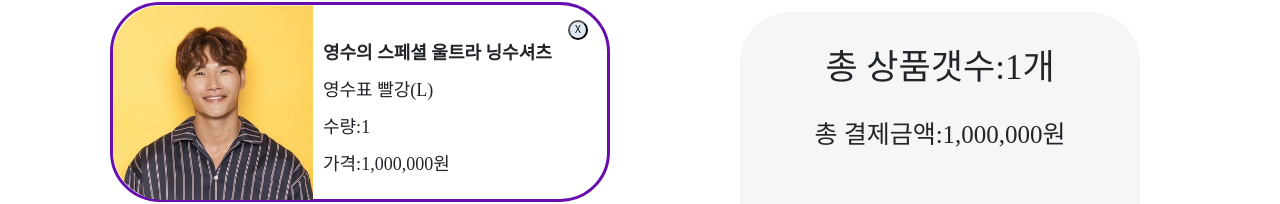
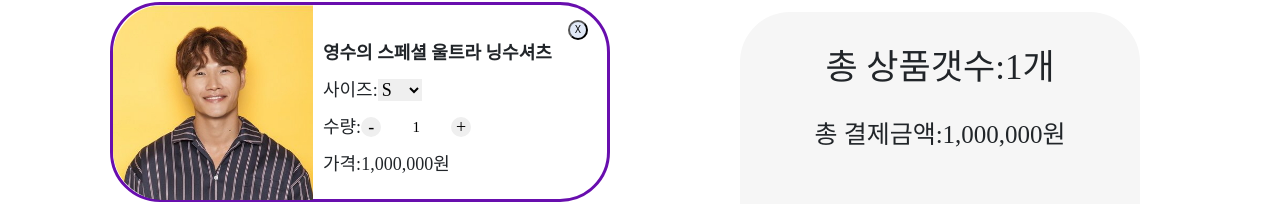
Before and after one commit to lukdown/vue-shopping, a Vue app: page /customer/shoppingbasket in a window 1280 px wide. Shown: the part 263-467 px from the top of the page. Built offline with nearby package versions, Linux system fonts and the light colour scheme; a web font is replaced by a local one.

Commit message:
박종희

```diff
--- a/src/assets/css/customer/ProductDetailsView.css
+++ b/src/assets/css/customer/ProductDetailsView.css
@@ -36,14 +36,22 @@
   padding-left: 30px;
 }
 
+#ProductDetails-sizechoose{
+  border: none;
+}
+
 #ProductDetails-quantity {
   text-align: center;
 }
 
 #ProductDetails-quantityButton {
-  max-width: 320px;
+  max-width: 400px;
   display: flex;
   align-items: center;
+}
+
+#ProductDetails-quantityName{
+  width: 70px;
 }
 
 .ProductDetails-quantitynumberButton {
@@ -61,6 +69,7 @@
 
 #ProductDetails-quantitynumber {
   width: 200px;
+  height: 40px;
   text-align: center;
   border: none;
   font-size: 40px;
--- a/src/assets/css/customer/ShoppingBasketView.css
+++ b/src/assets/css/customer/ShoppingBasketView.css
@@ -1,34 +1,35 @@
 @font-face {
     font-family: "부크크 고딕 Bold";
     src: url('../../font/부크크고딕_굵은글씨.ttf') format('opentype');
-  }
-  @font-face {
+}
+
+@font-face {
     font-family: "부크크 고딕 Light";
     src: url('../../font/부크크고딕_얇은글씨.ttf') format('opentype');
-  }
+}
 
-#ShoppingBasketList-PagenameBreadcrumbs{
+#ShoppingBasketList-PagenameBreadcrumbs {
     margin-left: 400px;
 }
 
-.ShoppingBasket-FontFamilyTitle{
+.ShoppingBasket-FontFamilyTitle {
     font-family: "부크크 고딕 Bold";
     font-size: 40px;
 }
 
-.ShoppingBasket-FontFamilyLitleTitle{
+.ShoppingBasket-FontFamilyLitleTitle {
     font-family: "부크크 고딕 Light";
     font-size: 30px;
 }
 
-#ShoppingBasketList-All{
+#ShoppingBasketList-All {
     width: 1120px;
     height: 500px;
     margin: 0 auto;
 }
 
-#ShoppingBasketList-scroll{
-    overflow:scroll;
+#ShoppingBasketList-scroll {
+    overflow: scroll;
     width: 550px;
     height: 400px;
     scrollbar-width: none;
@@ -40,7 +41,7 @@
     list-style-type: none;
     border: 3px solid #680EAE;
     border-radius: 50px;
-    margin: 30px 30px 0px 30px ;
+    margin: 30px 30px 0px 30px;
 }
 
 #ShoppingBasket-img {
@@ -62,7 +63,7 @@
     border-radius: 20px;
 }
 
-.ShoppingBasket-BriefContents{
+.ShoppingBasket-BriefContents {
     font-family: "부크크 고딕 Light";
     font-size: 18px;
     margin-top: 10px;
@@ -70,11 +71,36 @@
     left: 10px;
 }
 
-#ShoppingBasket-BriefContents-name{
+#ShoppingBasket-BriefContents-name {
     font-weight: bold;
 }
 
-#ShoppingBasket-Emptybtn{
+#ShoppingBasket-sizechoose{
+    border: none;
+}
+
+#ShoppingBasket-quantitynumberAll {
+    display: flex;
+    align-items: center;
+}
+
+.ShoppingBasket-quantitynumberButton {
+    border: none;
+    border-radius: 20px;
+    line-height: 5px;
+    width: 20px;
+    height: 20px;
+}
+
+#ShoppingBasket-quantitynumber{
+    border: none;
+    text-align: center;
+    font-size: 15px;
+    width: 70px;
+    height: 16px;
+}
+
+#ShoppingBasket-Emptybtn {
     width: 160px;
     font-family: "부크크 고딕 Bold";
     font-size: 20px;
@@ -85,7 +111,7 @@
     margin-top: 30px;
 }
 
-#ShoppingBasket-TotalPaymentAmountPayment{
+#ShoppingBasket-TotalPaymentAmountPayment {
     width: 400px;
     height: 300px;
     font-size: 25px;
@@ -99,20 +125,20 @@
     vertical-align: baseline;
 }
 
-.ShoppingBasket-TotalNumberOfProducts{
+.ShoppingBasket-TotalNumberOfProducts {
     font-family: "부크크 고딕 Bold";
     position: relative;
     top: 30px;
     font-size: 35px;
 }
 
-.ShoppingBasket-TotalPaymentAmountFont{
+.ShoppingBasket-TotalPaymentAmountFont {
     font-family: "부크크 고딕 Bold";
     position: relative;
     top: 50px;
 }
 
-#ShoppingBasket-MakePaymentbtn{
+#ShoppingBasket-MakePaymentbtn {
     font-family: "부크크 고딕 Bold";
     width: 300px;
     height: 50px;
--- a/src/views/customer/ProductDetails/ProductDetailsView.vue
+++ b/src/views/customer/ProductDetails/ProductDetailsView.vue
@@ -24,8 +24,13 @@
 
                     <div>
                       <div class="ProductDetails-fontsize">
-                        <strong>사이즈&색상:</strong>
-                        <span>영수표 빨강(L)</span>
+                        <strong>사이즈:</strong>
+                        <select id="ProductDetails-sizechoose" name="size">
+                          <option class="" value="S">S</option>
+                          <option class="" value="M">M</option>
+                          <option class="" value="L">L</option>
+                          <option class="" value="XL">XL</option>
+                        </select>
                       </div>
                     </div>
 
@@ -37,14 +42,16 @@
                     </div>
 
                     <div class="ProductDetails-fontsize">
-                      <div>
-                        <strong>수량:</strong>
-                      </div>
-                      <span id="ProductDetails-quantityButton">
+                      <div id="ProductDetails-quantityButton">
+
+                        <strong id="ProductDetails-quantityName">수량:</strong>
+
                         <button class="ProductDetails-quantitynumberButton">-</button>
                         <input id="ProductDetails-quantitynumber" type="text" value="1">
                         <button class="ProductDetails-quantitynumberButton">+</button>
-                      </span>
+
+                      </div>
+
                     </div>
 
                     <div id="ProductDetails-paymentbtn">
--- a/src/views/customer/ShoppingBasket/ShoppingBasketView.vue
+++ b/src/views/customer/ShoppingBasket/ShoppingBasketView.vue
@@ -28,12 +28,20 @@
                                         </div>
 
                                         <div class="ShoppingBasket-BriefContents">
-                                            <span>영수표 빨강(L)</span>
+                                            <label>사이즈:</label>
+                                            <select id="ShoppingBasket-sizechoose" name="size">
+                                                <option class="" value="S">S</option>
+                                                <option class="" value="M">M</option>
+                                                <option class="" value="L">L</option>
+                                                <option class="" value="XL">XL</option>
+                                            </select>
                                         </div>
 
-                                        <div class="ShoppingBasket-BriefContents">
+                                        <div id="ShoppingBasket-quantitynumberAll" class="ShoppingBasket-BriefContents">
                                             <label>수량:</label>
-                                            <span>1</span>
+                                            <button class="ShoppingBasket-quantitynumberButton">-</button>
+                                            <input id="ShoppingBasket-quantitynumber" type="text" value="1">
+                                            <button class="ShoppingBasket-quantitynumberButton">+</button>
                                         </div>
 
                                         <div class="ShoppingBasket-BriefContents">
```
